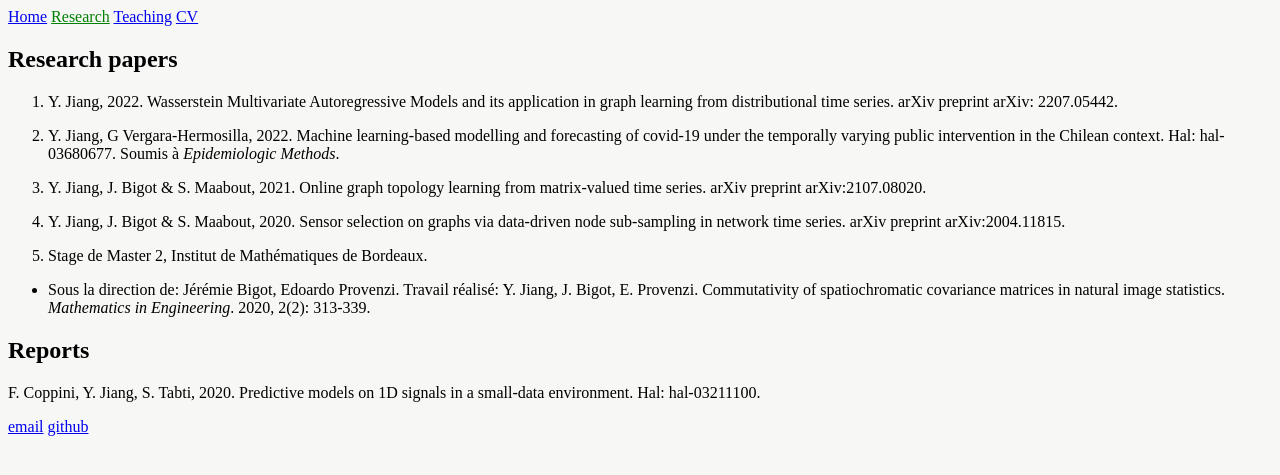
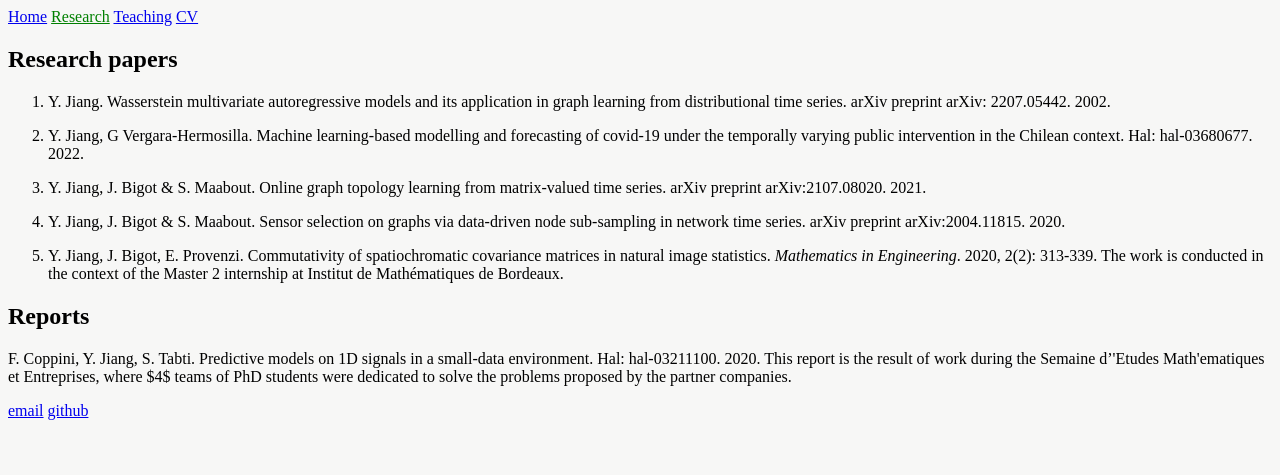
Before and after one commit to yiyej/yiyej.github.io, a Jekyll site: the page built from research.md, in a window 1280 px wide. Shown: the top 475 px of the page. Built offline with Jekyll 4.4.1, drawn with Linux system fonts in a browser that asks for light colours.

Commit message:
Update research.md

```diff
--- a/research.md
+++ b/research.md
@@ -5,18 +5,16 @@ title: Reasearch
 
 ## Research papers
 
-1. Y. Jiang, 2022. Wasserstein Multivariate Autoregressive Models and its application in graph learning from distributional time series. arXiv preprint arXiv: 2207.05442.
+1. Y. Jiang. Wasserstein multivariate autoregressive models and its application in graph learning from distributional time series. arXiv preprint arXiv: 2207.05442. 2002.
 
-2. Y. Jiang, G Vergara-Hermosilla, 2022. Machine learning-based modelling and forecasting of covid-19 under the temporally varying public intervention in the Chilean context. Hal: hal-03680677. Soumis à *Epidemiologic Methods*.
+2. Y. Jiang, G Vergara-Hermosilla. Machine learning-based modelling and forecasting of covid-19 under the temporally varying public intervention in the Chilean context. Hal: hal-03680677. 2022.
 
-3. Y. Jiang, J. Bigot & S. Maabout, 2021. Online graph topology learning from matrix-valued time series. arXiv preprint arXiv:2107.08020.
+3. Y. Jiang, J. Bigot & S. Maabout. Online graph topology learning from matrix-valued time series. arXiv preprint arXiv:2107.08020. 2021.
 
-4. Y. Jiang, J. Bigot & S. Maabout, 2020. Sensor selection on graphs via data-driven node sub-sampling in network time series.  arXiv preprint arXiv:2004.11815.
+4. Y. Jiang, J. Bigot & S. Maabout. Sensor selection on graphs via data-driven node sub-sampling in network time series.  arXiv preprint arXiv:2004.11815. 2020.
 
-5. Stage de Master 2, Institut de Mathématiques de Bordeaux.
-
-- Sous la direction de: Jérémie Bigot, Edoardo Provenzi. Travail réalisé: Y. Jiang, J. Bigot, E. Provenzi. Commutativity of spatiochromatic covariance matrices in natural image statistics. *Mathematics in Engineering*. 2020, 2(2): 313-339.
+5. Y. Jiang, J. Bigot, E. Provenzi. Commutativity of spatiochromatic covariance matrices in natural image statistics. *Mathematics in Engineering*. 2020, 2(2): 313-339. The work is conducted in the context of the Master 2 internship at Institut de Mathématiques de Bordeaux.
 
 ## Reports
 
-F. Coppini, Y. Jiang, S. Tabti, 2020. Predictive models on 1D signals in a small-data environment. Hal: hal-03211100.
+F. Coppini, Y. Jiang, S. Tabti. Predictive models on 1D signals in a small-data environment. Hal: hal-03211100. 2020. This report is the result of work during the Semaine d'\'Etudes Math\'ematiques et Entreprises, where $4$ teams of PhD students were dedicated to solve the problems proposed by the partner companies.
```
